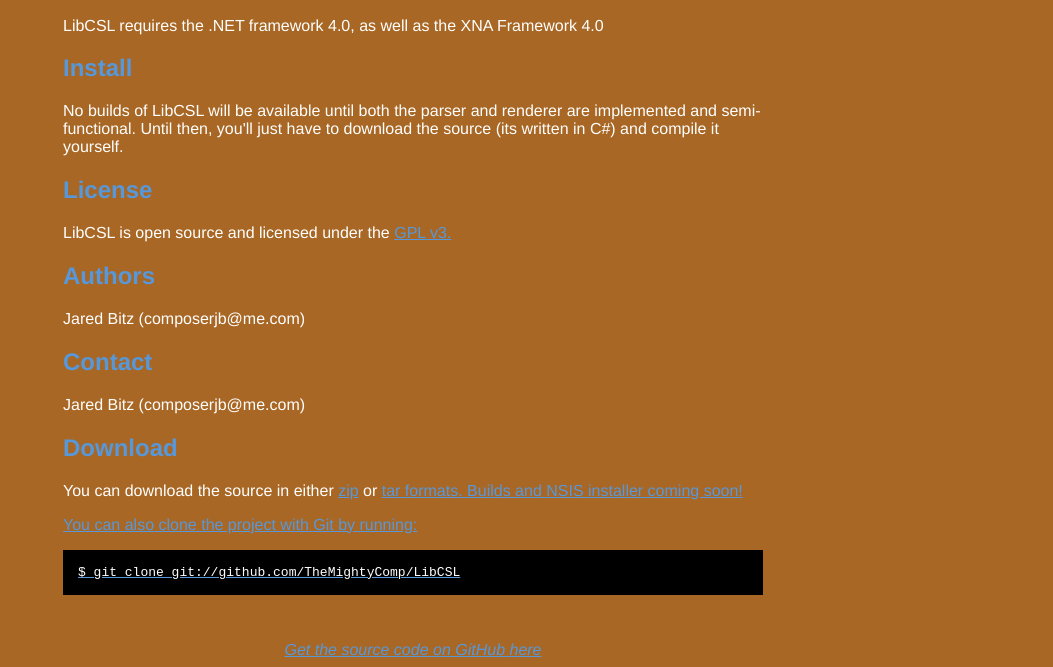
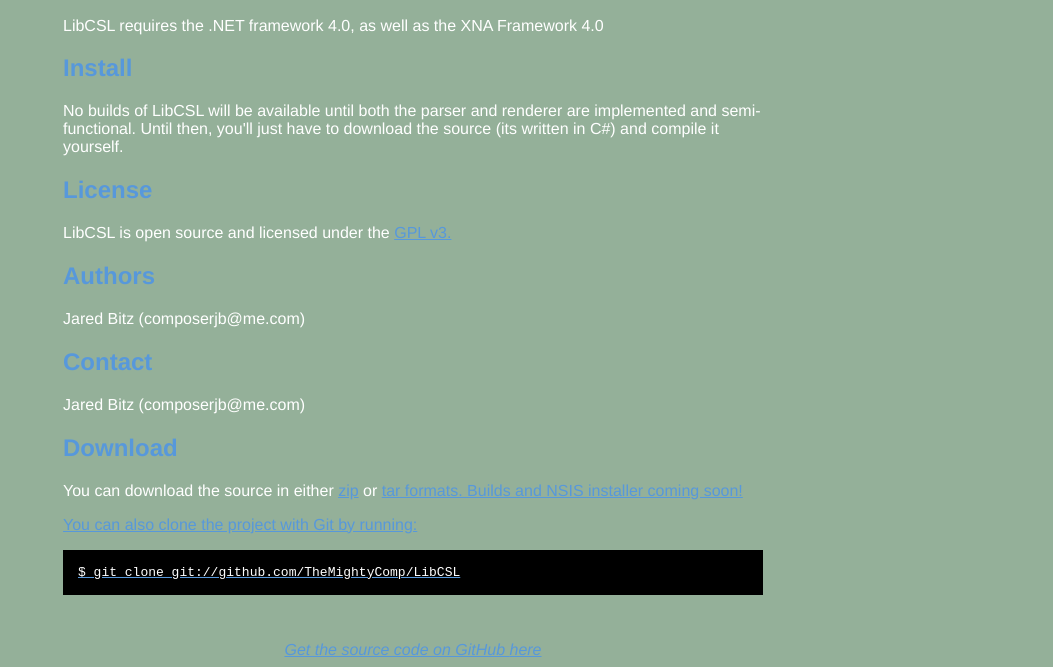
Before and after one commit to TheMightyComp/LibCSL, a plain HTML site: page index.html in a window 1280 px wide. Shown: the part 316-983 px from the top of the page, without its empty margins (227-1280 px from the left). Drawn offline with Linux system fonts and the light colour scheme.

Commit message:
Changed background color

```diff
--- a/index.html
+++ b/index.html
@@ -8,7 +8,7 @@
   <style type="text/css">
     body {
       margin-top: 1.0em;
-      background-color: #a86724;
+      background-color: #94B099;
       font-family: Helvetica, Arial, FreeSans, san-serif;
       color: #ffffff;
     }
```
